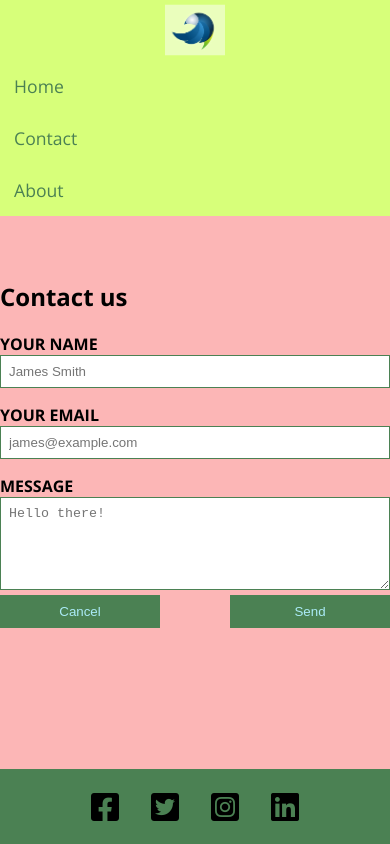
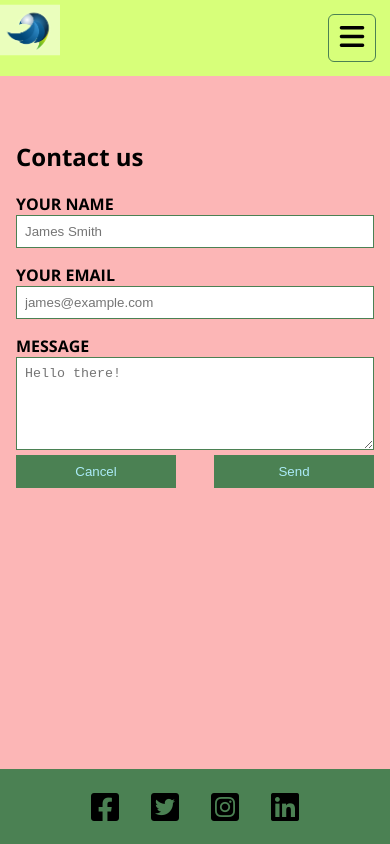
Before and after one commit to johannesmu/class-websitei2w23T1, a plain HTML site: page contact.html in a window 390 px wide. Drawn offline with nearby package versions, Linux system fonts and the light colour scheme.

Commit message:
adding responsive navigation drawer

```diff
--- a/contact.html
+++ b/contact.html
@@ -26,6 +26,9 @@
         <a href="index.html">
             <img class="logo" src="assets/logo/151964551575087125-500x500.png">
         </a>
+        <button class="nav-button">
+            <i class="fa-solid fa-bars"></i>
+        </button>
         <nav class="navigation">
             <a href="index.html">Home</a>
             <a href="contact.html">Contact</a>
--- a/responsive.css
+++ b/responsive.css
@@ -1,13 +1,16 @@
 @media screen and (max-width: 767px) {
     .main-header {
-        flex-direction: column;
+
     }
     .navigation {
         flex-direction: column;
+        min-width: 100%;
+        max-height: 0px;
+        overflow: hidden;
     }
     .logo {
         display: block;
-        margin: auto;
+        /* margin: auto; */
     }
     .banner {
         min-height: 30vh;
@@ -19,4 +22,7 @@
         grid-template-columns: 1fr;
         margin: 2rem 0.5rem;
     }
+    .nav-button {
+        display: block;
+    }
 }
--- a/styles.css
+++ b/styles.css
@@ -151,3 +151,16 @@ img {
     grid-template-rows: auto 1fr auto;
     min-height: 100vh;
 }
+.contact {
+    margin: 0px 1em;
+}
+.nav-button {
+    width: 48px;
+    height: 48px;
+    margin: 0.5em;
+    border: solid 1px var(--fern-green);
+    border-radius: 6px;
+    font-size:28px ;
+    background-color: transparent;
+    display: none;
+}
```
Also changed, not shown: index.html (+4 -0 lines), menu.js (added, +24 -0 lines).
